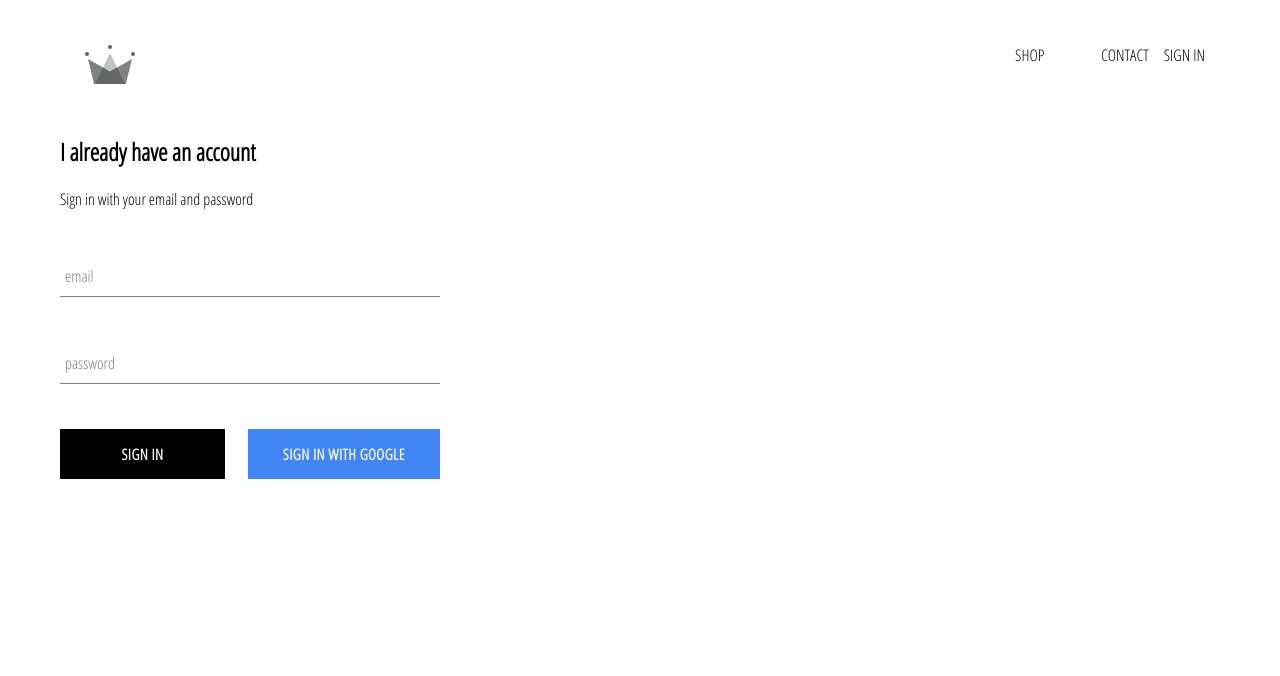
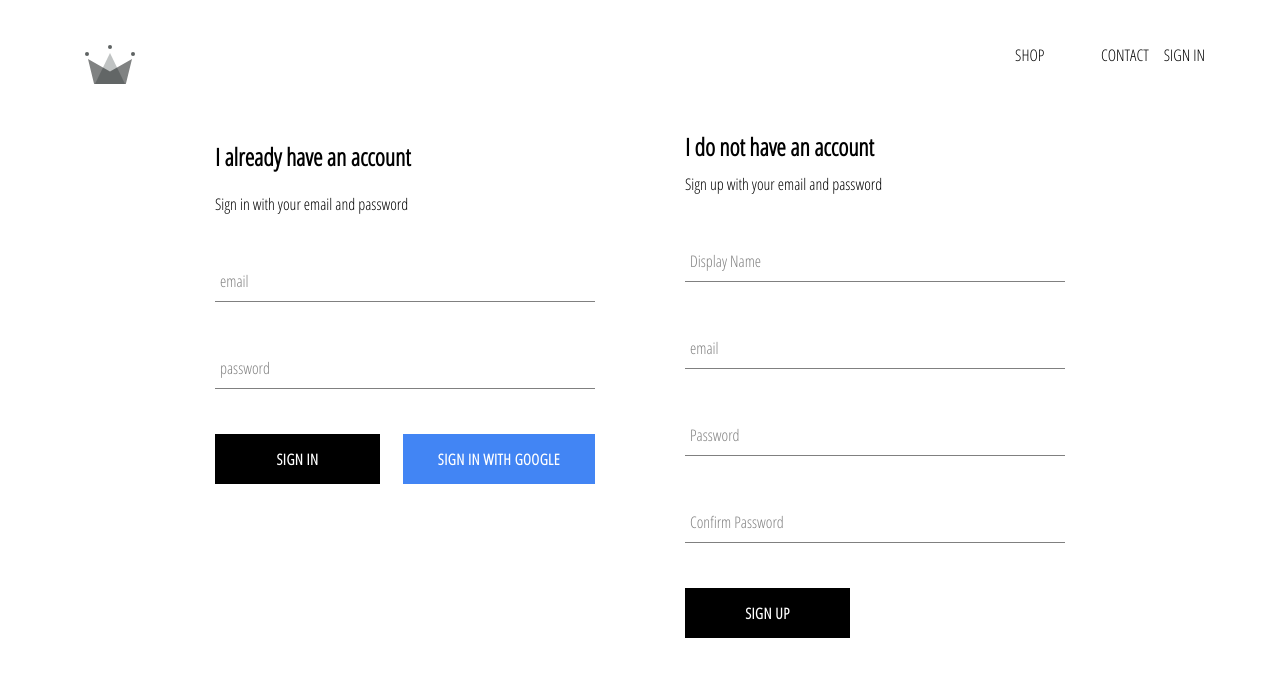
Before and after one commit to naderrazavi87/clothing, a React (Create React App) app: page /signin in a window 1280 px wide. Shown: the top 676 px of the page. Built offline with nearby package versions, Linux system fonts and the light colour scheme; no server answers.

Commit message:
implemented firebase utils, including storing authenticated users that sign up with email and password

```diff
--- a/src/App.js
+++ b/src/App.js
@@ -5,7 +5,7 @@
 import ShopPage from "./pages/shop/shop.component.jsx";
 import Header from "./components/header/header.component.jsx";
 import SignInAndSignUpPage from './pages/sign-in-and-sign-up/sign-in-and-sign-up.component.jsx'
-import {auth} from './firebase/firebase.utils.js';
+import {auth, createUserProfileDocument} from './firebase/firebase.utils.js';
 
 class App extends React.Component{
   constructor(){
@@ -19,10 +19,25 @@
   unsubscribeFromAuth=null;
 
   componentDidMount(){
-    this.unsubscribeFromAuth=auth.onAuthStateChanged(user => {
-      this.setState({currentUser: user});
-      console.log(user);
+    this.unsubscribeFromAuth=auth.onAuthStateChanged(async userAuth => {
+      if (userAuth){
+        const userRef= await createUserProfileDocument(userAuth);
 
+        userRef.onSnapshot(snapShot =>{
+          this.setState({
+            currentUser:{
+              id:snapShot.id,
+              ...snapShot.data()
+            }
+
+          });
+
+          console.log(this.state);
+
+        });
+      }
+
+      this.setState({currentUser: userAuth});
     })
 
   }
--- /dev/null
+++ b/src/components/sign-up/sign-up.component.jsx
@@ -0,0 +1,106 @@
+import React from 'react';
+import FormInput from '../form-input/form-input.component.jsx'
+import CustomButton from '../custom-button/custom-button.component.jsx'
+import {auth, createUserProfileDocument} from '../../firebase/firebase.utils.js'
+
+import './sign-up.styles.scss'
+
+
+class SignUp extends React.Component{
+	constructor(){
+		super();
+
+		this.state={
+		displayName:'',
+		email:'',
+		password:'',
+		confirmPassword:''
+
+		}
+	}
+
+	handleSubmit= async event =>{
+		event.preventDefault();
+		const {displayName, email, password, confirmPassword}= this.state;
+
+if (password != confirmPassword){
+			alert ("password don't match");
+			return;
+		}
+
+		try{
+		 const {user}= await auth.createUserWithEmailAndPassword(
+		 	email,
+		 	password
+		 	);
+
+		await createUserProfileDocument(user, {displayName});
+
+		this.setState({
+		displayName:'',
+		email:'',
+		password:'',
+		confirmPassword:''
+
+		});
+
+		} catch (error){
+			console.error(error)
+		}
+	}
+
+	handleChange = event=>{
+		const {name, value}= event.target;
+		this.setState({	[name]:value  });
+	};
+
+
+	render(){
+		const {displayName, email, password, confirmPassword}= this.state;
+		return(
+			<div className="sign-up">
+			<h2 className="title">I do not have an account</h2>
+			<span>Sign up with your email and password</span>
+			<form className="sign-up-form" onSubmit={this.handleSubmit}>
+
+			<FormInput
+				type='text'
+				name='displayName'
+				value={displayName}
+				onChange={this.handleChange}
+				label='Display Name'
+				required
+			/>
+			<FormInput
+				type='email'
+				name='email'
+				value={email}
+				onChange={this.handleChange}
+				label='email'
+				required
+			/>
+			<FormInput
+				type='password'
+				name='password'
+				value={password}
+				onChange={this.handleChange}
+				label='Password'
+				required
+			/>
+			<FormInput
+				type='password'
+				name='confirmPassword'
+				value={confirmPassword}
+				onChange={this.handleChange}
+				label='Confirm Password'
+				required
+			/>
+			<CustomButton type='submit'> SIGN UP</CustomButton>
+
+			</form>
+			</div>
+		)
+
+	}
+}
+export default SignUp
--- /dev/null
+++ b/src/components/sign-up/sign-up.styles.scss
@@ -0,0 +1,9 @@
+.sign-up {
+  display: flex;
+  flex-direction: column;
+  width: 380px;
+
+  .title {
+    margin: 10px 0;
+  }
+}
--- a/src/firebase/firebase.utils.js
+++ b/src/firebase/firebase.utils.js
@@ -14,6 +14,35 @@
 
 }
 
+export const createUserProfileDocument = async(userAuth, additionalData)=> {
+	if (!userAuth) return;
+
+
+	const userRef = firestore.doc(`users/${userAuth.uid}`);
+
+	const snapShot= await userRef.get();
+
+	if (!snapShot.exists){
+		const {displayName, email}= userAuth;
+		const createdAt =new Date();
+
+		try{
+		await userRef.set({
+			displayName,
+			email,
+			createdAt,
+			...additionalData
+
+			})
+		} catch(error){
+			console.log('error creating user', error.message);
+
+		}
+	}
+
+
+return userRef;
+};
 
 firebase.initializeApp(config);
 
--- a/src/pages/sign-in-and-sign-up/sign-in-and-sign-up.component.jsx
+++ b/src/pages/sign-in-and-sign-up/sign-in-and-sign-up.component.jsx
@@ -2,10 +2,12 @@
 
 import './sign-in-and-sign-up.styles.scss';
 import SignIn from '../../components/sign-in/sign-in.component.jsx'
+import SignUp from '../../components/sign-up/sign-up.component.jsx'
 
 const SignInAndSignUpPage=()=>(
 	<div className="sign-in-and-sign-up">
 	<SignIn/>
+	<SignUp/>
 	</div>
 	)
 
--- a/src/pages/sign-in-and-sign-up/sign-in-and-sign-up.styles.scss
+++ b/src/pages/sign-in-and-sign-up/sign-in-and-sign-up.styles.scss
@@ -0,0 +1,6 @@
+.sign-in-and-sign-up {
+  width: 850px;
+  display: flex;
+  justify-content: space-between;
+  margin: 30px auto;
+}
```
